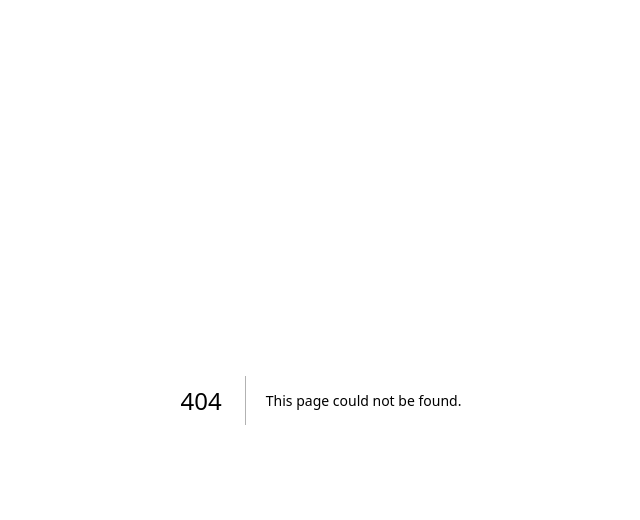
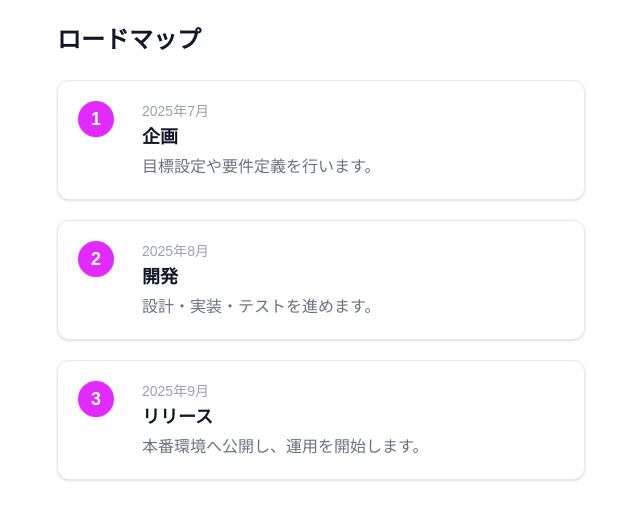
Before and after one commit to masakiwakabayashi/next_marketing_analysis, a Next.js app: page /roadmap in a window 1280 px wide. Before the commit this address had no page. Shown: the top 520 px of the page, without its empty margins (319-959 px from the left). Built offline with nearby package versions, Linux system fonts and the light colour scheme.

Commit message:
create roadmap page

```diff
--- a/src/app/page.tsx
+++ b/src/app/page.tsx
@@ -9,6 +9,7 @@ export default function Home() {
     { href: "/kpi", label: "KPI" },
     { href: "/x/template", label: "Template" },
     { href: "/memo", label: "Memo" },
+    { href: "/roadmap", label: "Roadmap" },
     { href: "/habit-tracker", label: "Habit Tracker" },
     { href: "/swipe-files", label: "Swipe Files" },
   ];
--- /dev/null
+++ b/src/app/roadmap/page.tsx
@@ -0,0 +1,44 @@
+const roadmapSteps = [
+  {
+    period: "2025年7月",
+    title: "企画",
+    description: "目標設定や要件定義を行います。",
+  },
+  {
+    period: "2025年8月",
+    title: "開発",
+    description: "設計・実装・テストを進めます。",
+  },
+  {
+    period: "2025年9月",
+    title: "リリース",
+    description: "本番環境へ公開し、運用を開始します。",
+  },
+];
+
+const RoadmapPage = () => {
+  return (
+    <main className="max-w-xl mx-auto p-6">
+      <h1 className="text-2xl font-bold mb-6 text-gray-900">ロードマップ</h1>
+      <ol className="space-y-5">
+        {roadmapSteps.map((step, idx) => (
+          <li
+            key={step.title}
+            className="bg-white rounded-xl shadow border border-gray-200 p-5 flex items-start gap-4"
+          >
+            <span className="flex items-center justify-center min-w-9 h-9 bg-fuchsia-500 text-white rounded-full font-bold text-lg mr-3 shadow-sm">
+              {idx + 1}
+            </span>
+            <div className="flex flex-col">
+              <span className="text-sm text-gray-400 font-medium mb-0.5">{step.period}</span>
+              <div className="font-semibold text-lg text-gray-900">{step.title}</div>
+              <div className="text-gray-500 mt-1 text-base">{step.description}</div>
+            </div>
+          </li>
+        ))}
+      </ol>
+    </main>
+  );
+};
+
+export default RoadmapPage;
```
